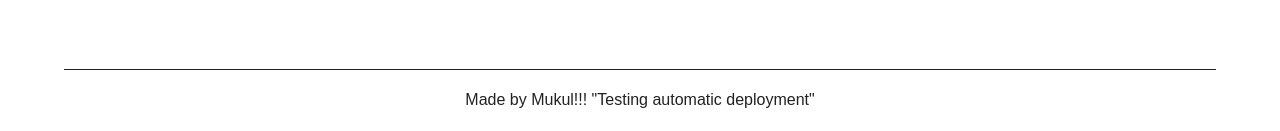
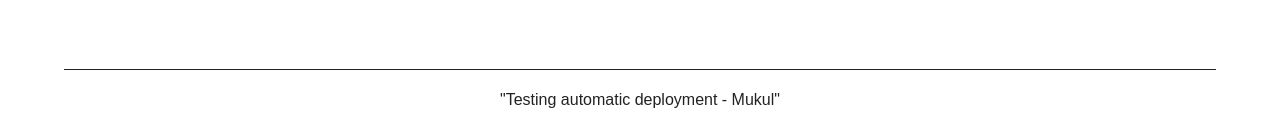
Before and after one commit to imkool47/Hangman-Game, a React app: page / in a window 1280 px wide. Shown: the part 666-797 px from the top of the page. Built offline with nearby package versions, Linux system fonts and the light colour scheme; the HTML template or start-up script is replaced by a standard one.

Commit message:
Update Footer.tsx "Testing Automatic Deployment"

```diff
--- a/src/components/layout/Footer.tsx
+++ b/src/components/layout/Footer.tsx
@@ -4,7 +4,7 @@ const Footer = () => {
     return (
         <div className={style.footer}>
             <div className={style.footerwrap}>
-                Made by Mukul!!! "Testing automatic deployment"
+                "Testing automatic deployment - Mukul"
             </div>
         </div >
     )
```
